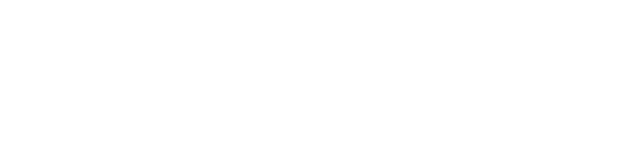
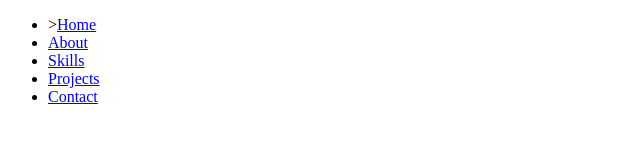
Before and after one commit to ivamijakic/personal-portfolio, a plain HTML site: page pages/about.html in a window 1280 px wide. Shown: the whole page, without its empty margins (0-640 px from the left). Drawn offline with Linux system fonts and the light colour scheme.

Commit message:
Add specifics file and navbar for all files

```diff
--- a/pages/about.html
+++ b/pages/about.html
@@ -5,8 +5,17 @@
     <meta name="viewport" content="width=device-width, initial-scale=1.0">
     <title>About Me</title>
     <link rel="stylesheet" href="../css/style.css">
+    <script src="../js/script.js"></script>
 </head>
 <body>
-
+    <nav>
+        <ul>
+            <li>><a href="../index.html">Home</a></li>
+            <li><a href="about.html">About</a></li>
+            <li><a href="skills.html">Skills</a></li>
+            <li><a href="projects.html">Projects</a></li>
+            <li><a href="contact.html">Contact</a></li>
+        </ul>
+    </nav>
 </body>
 </html>
```
Also changed, not shown: index.html (+1 -0 lines), pages/contact.html (+10 -1 lines), pages/projects.html (+10 -1 lines), pages/skills.html (+10 -1 lines), specifics.txt (added), sprecifics.txt (added).
